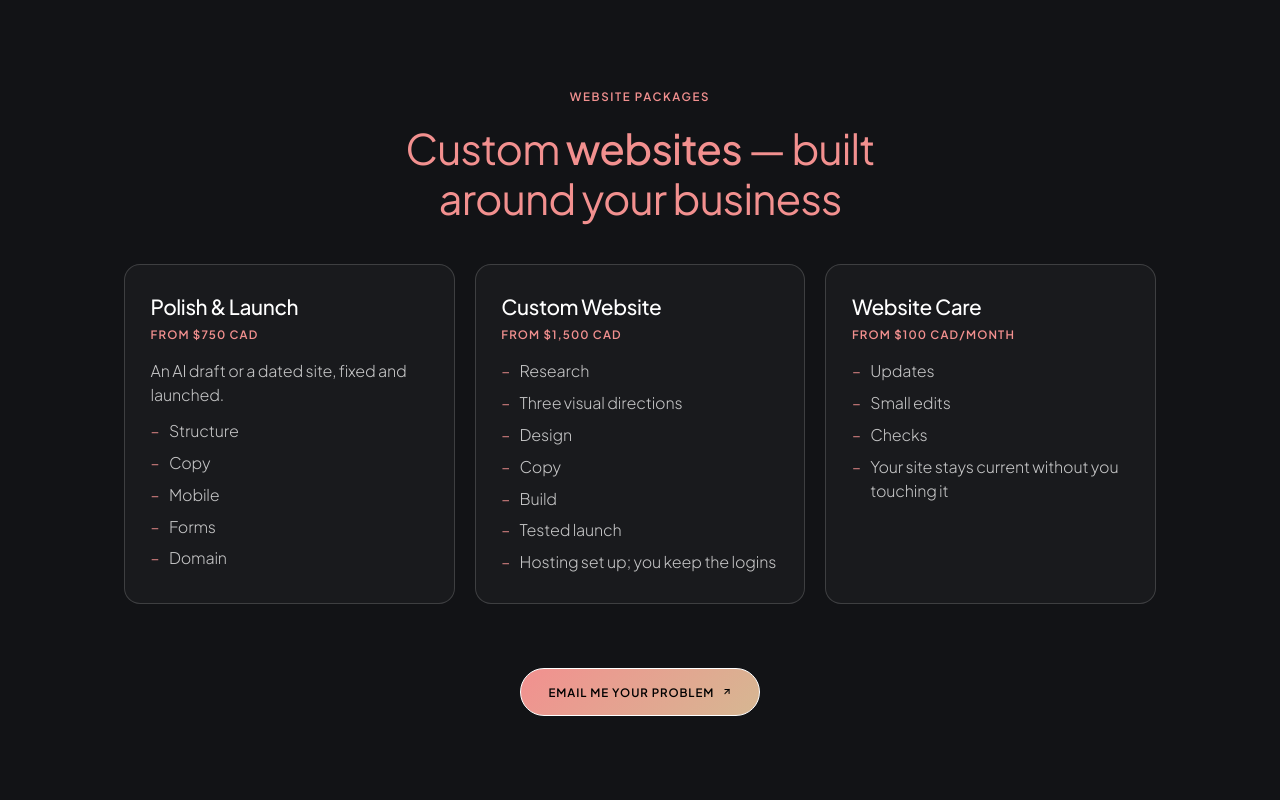
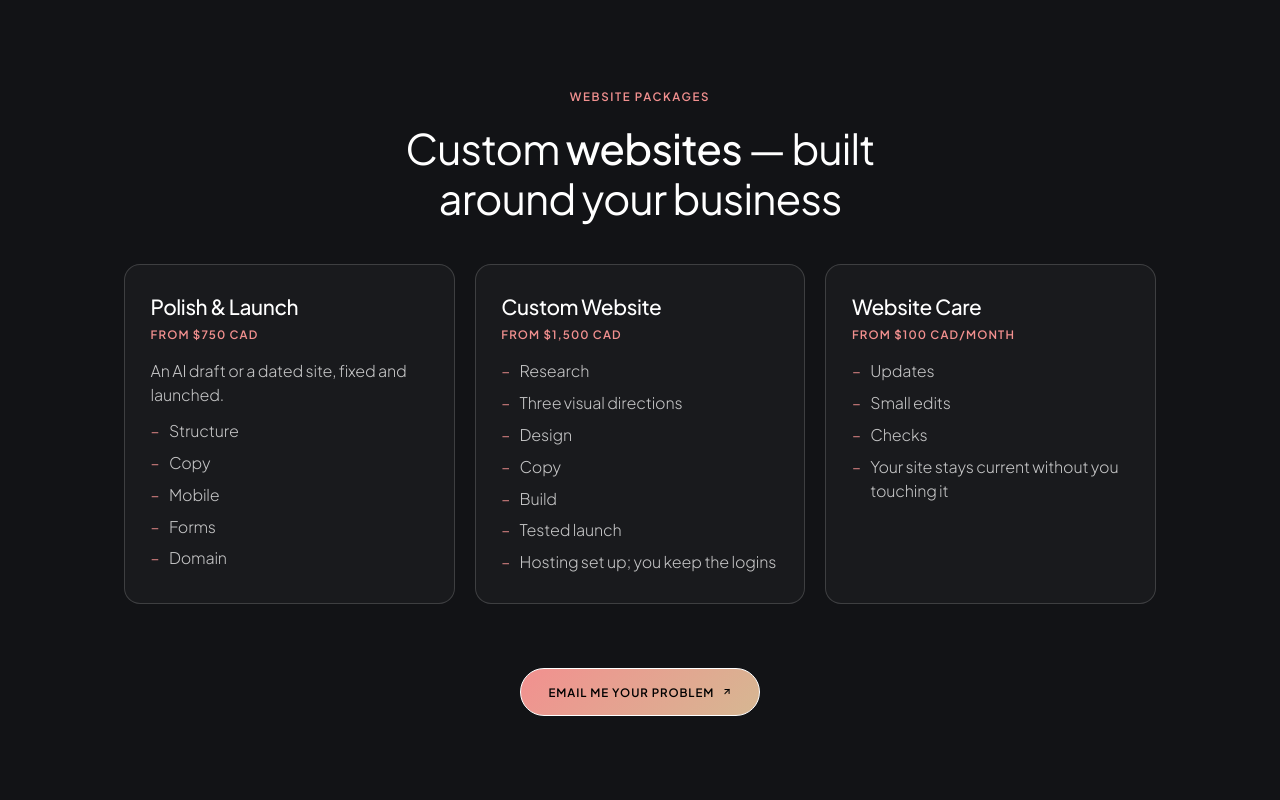
Before and after one commit to Irene2828/porfoliojuly, a Next.js app: page / in a window 1280 px wide. Shown: the part 7140-7940 px from the top of the page. Built offline with nearby package versions, Linux system fonts and the light colour scheme.

Commit message:
Keep website and AI package headings white

```diff
--- a/src/app/index.css
+++ b/src/app/index.css
@@ -1073,6 +1073,13 @@ h1, h2, h3, h4, h5, h6 {
   -webkit-text-fill-color: var(--color-heading-peach) !important;
 }
 
+/* Package headings stay white, including emphasized words. */
+.v2-theme .packages-section h2.packages-heading,
+.v2-theme .packages-section h2.packages-heading :is(span, em, strong) {
+  color: #ffffff !important;
+  -webkit-text-fill-color: #ffffff !important;
+}
+
 /* Section-specific heading colors and top spacing. */
 .v2-theme #how-it-works {
   padding-top: 40.8rem !important;
```
